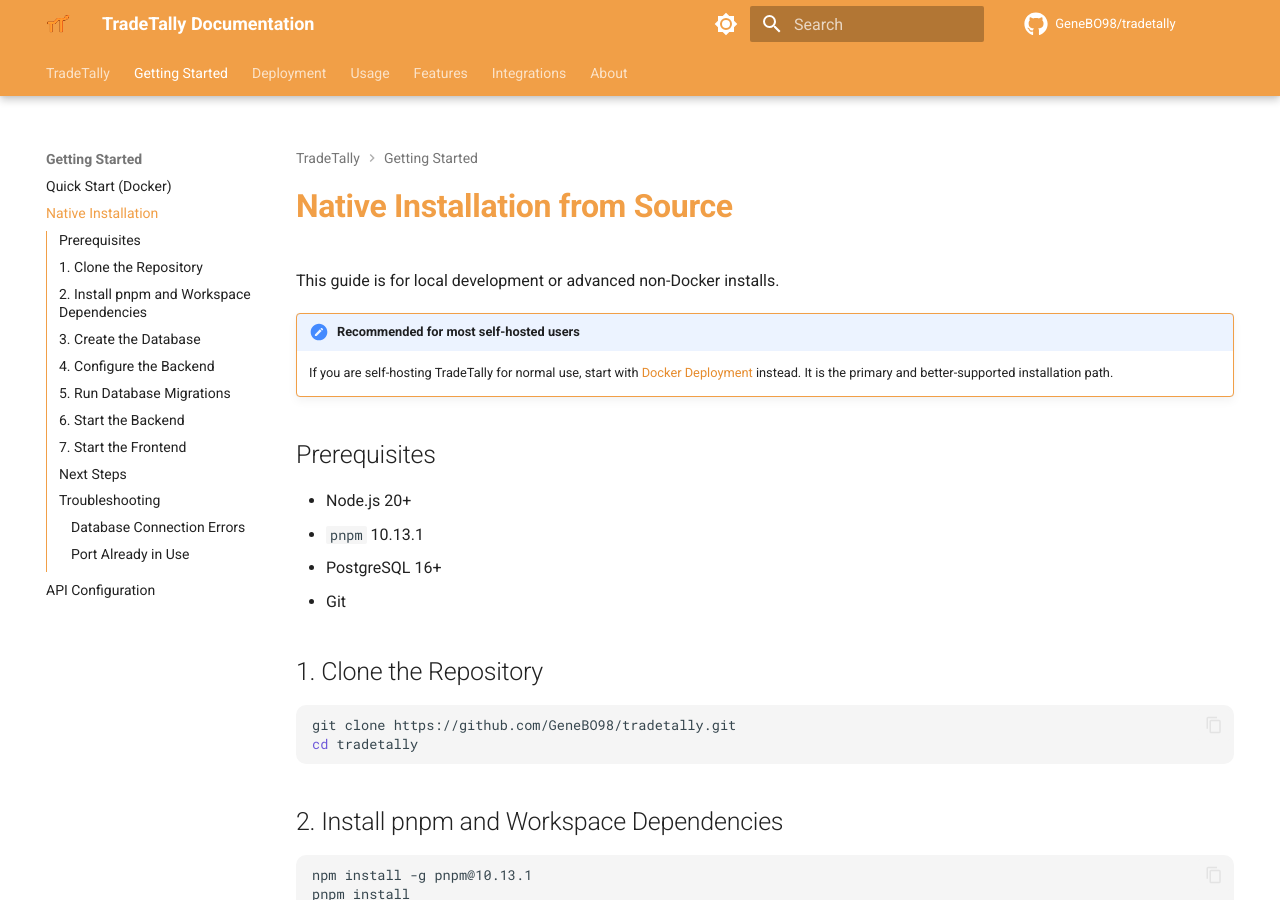
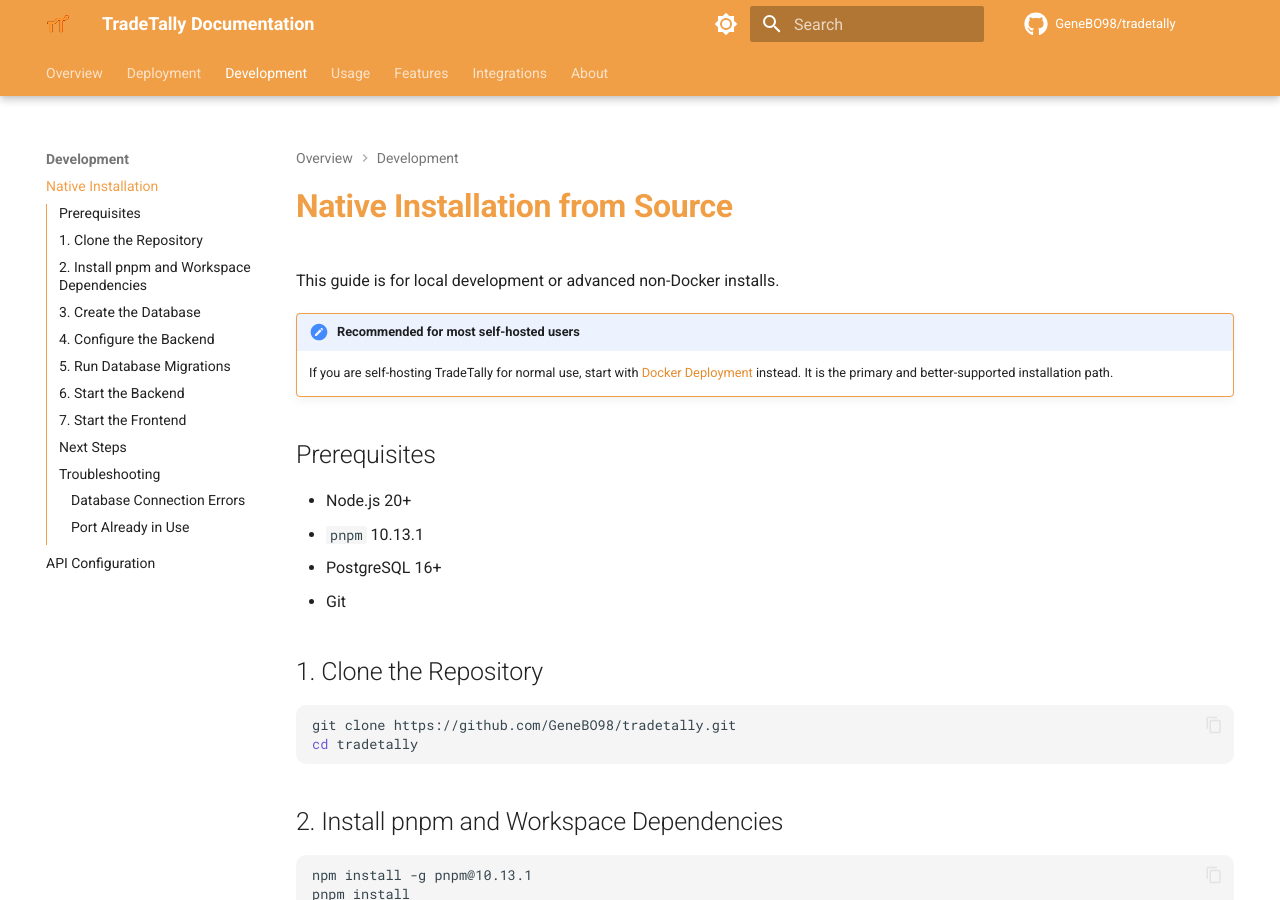
Before and after one commit to GeneBO98/tradetally-docs, an MkDocs documentation site: the page built from docs/getting-started/installation.md, in a window 1280 px wide and 900 px high. Built offline with MkDocs 1.6.1 and Material for MkDocs 9.7.7, drawn with Linux system fonts in a browser that asks for light colours; comment, search, counter and statistics services are not loaded; the version menu is left out; some of the changed text lies outside the part shown.

Commit message:
docs: fix navigation structure

```diff
--- a/mkdocs.yml
+++ b/mkdocs.yml
@@ -117,14 +117,13 @@
       minify_html: true
 
 nav:
-  - TradeTally: index.md
-  - Getting Started:
+  - Overview: index.md
+  - Deployment:
       - Quick Start (Docker): deployment/docker.md
+      - Backup & Restore: deployment/backup.md
+  - Development:
       - Native Installation: getting-started/installation.md
       - API Configuration: getting-started/api-keys.md
-  - Deployment:
-      - Docker Deployment: deployment/docker.md
-      - Backup & Restore: deployment/backup.md
   - Usage:
       - Importing Trades: usage/importing-trades.md
       - Broker Sync: features/broker-sync.md
```
